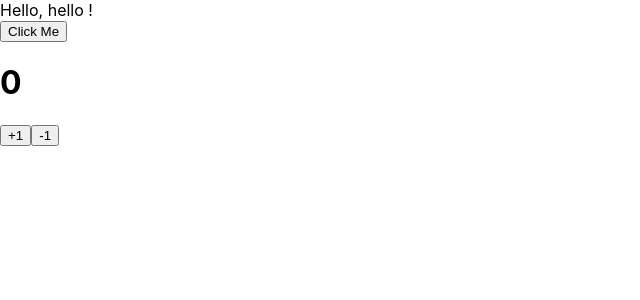
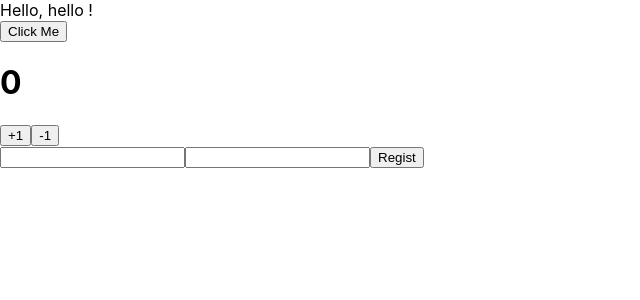
Before and after one commit to kimpeupeu/ts-react-tutorial, a React (Create React App) app: page / in a window 1280 px wide. Shown: the top 300 px of the page, without its empty margins (0-640 px from the left). Built offline with nearby package versions, Linux system fonts and the light colour scheme.

Commit message:
simple form

```diff
--- a/src/App.tsx
+++ b/src/App.tsx
@@ -3,6 +3,7 @@
 import "./App.css";
 import Greetings from "./Greetings";
 import Counter from "./Counter";
+import MyForm, { MyFormType } from "./MyForm";
 
 const App: React.FC = () => {
   const onClick = (name: string) => {
@@ -12,6 +13,11 @@
     <div>
       <Greetings name="hello" onClick={onClick} />
       <Counter />
+      <MyForm
+        onSubmit={(form: MyFormType) => {
+          console.log(form.name, form.description);
+        }}
+      />
     </div>
   );
 };
--- /dev/null
+++ b/src/MyForm.tsx
@@ -0,0 +1,42 @@
+import React, { useState } from "react";
+
+export type MyFormType = {
+  name: string;
+  description: string;
+};
+
+type MyFormProps = {
+  onSubmit: (form: MyFormType) => void;
+};
+
+function MyForm({ onSubmit }: MyFormProps) {
+  const [form, setForm] = useState({ name: "", description: "" } as MyFormType);
+  const { name, description } = form;
+
+  const onChange = (e: React.ChangeEvent<HTMLInputElement>) => {
+    const { name, value } = e.target;
+    setForm({
+      ...form,
+      [name]: value
+    });
+  };
+
+  const handleSubmit = (e: React.FormEvent<HTMLFormElement>) => {
+    e.preventDefault();
+    onSubmit(form);
+    setForm({
+      name: "",
+      description: ""
+    });
+  };
+
+  return (
+    <form onSubmit={handleSubmit}>
+      <input name="name" value={name} onChange={onChange} />
+      <input name="description" value={description} onChange={onChange} />
+      <button type="submit">Regist</button>
+    </form>
+  );
+}
+
+export default MyForm;
```
